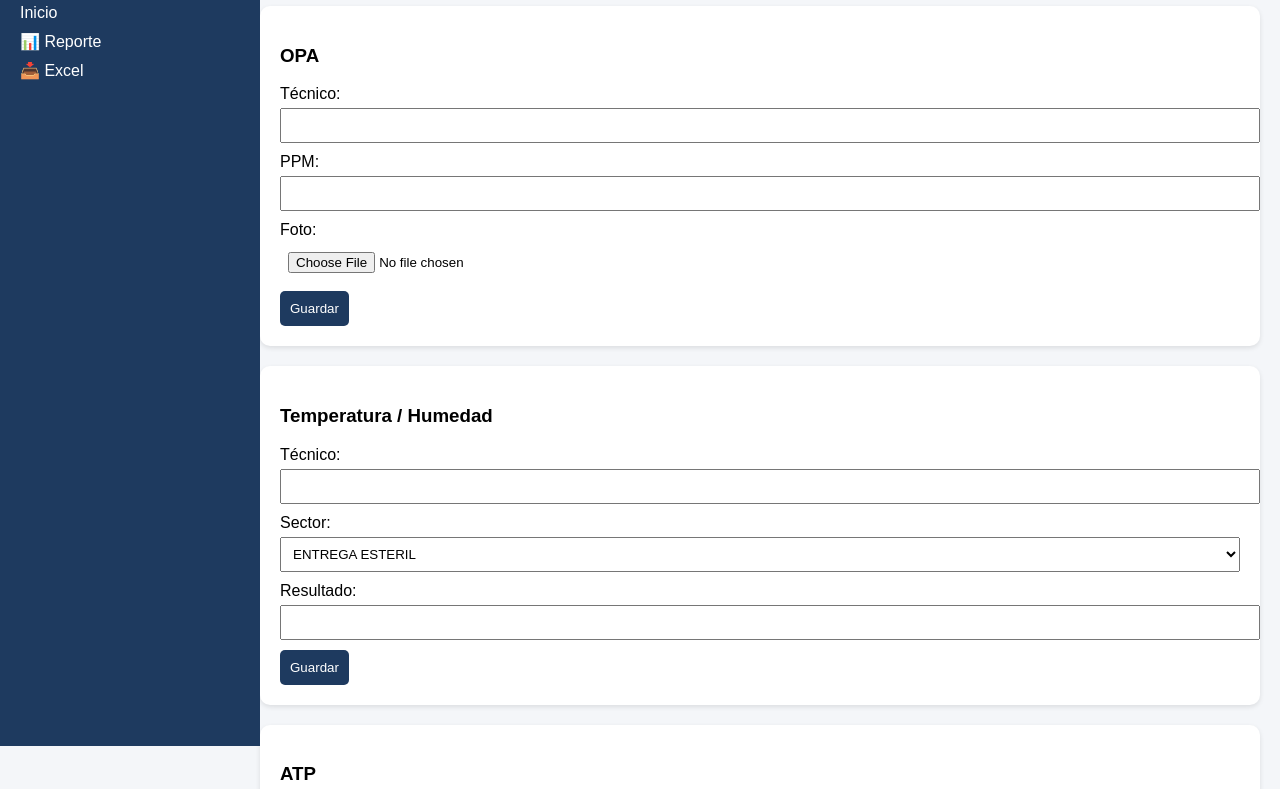
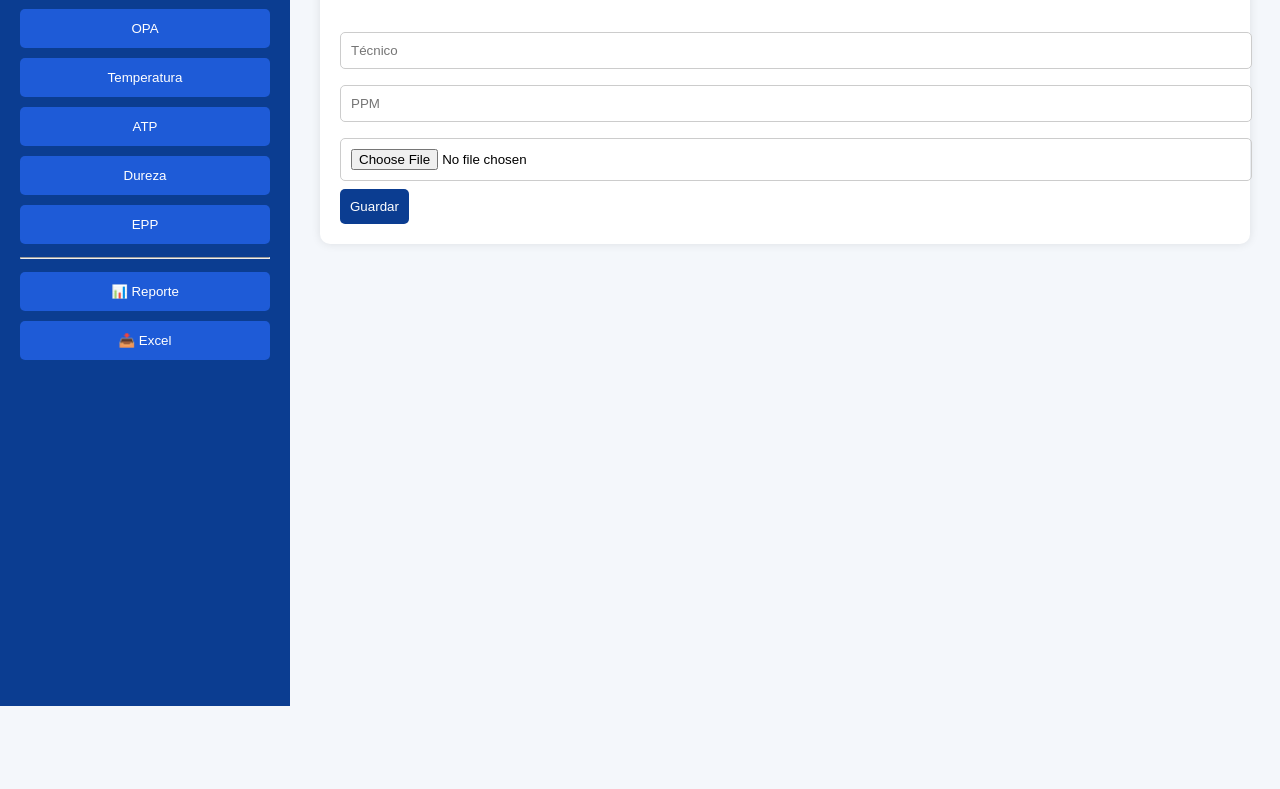
Before and after one commit to amantedaniel2-svg/control-esterilizacion, a website: page index.html in a window 1280 px wide. Shown: the part 94-883 px from the top of the page. After the commit the page ends 800 px from the top, so only its background shows below. Drawn offline with Linux system fonts and the light colour scheme.

Commit message:
Update index.html

```diff
--- a/index.html
+++ b/index.html
@@ -2,22 +2,25 @@
 <html lang="es">
 <head>
   <meta charset="UTF-8">
-<title>Control de Esterilización</title>
+  <title>Control Esterilización</title>
 
   <style>
     body {
       margin: 0;
       font-family: Arial, sans-serif;
-  background: #f4f6f9;
+      background: #f4f7fb;
+    }
+
+    .container {
+      display: flex;
+      height: 100vh;
     }
 
     /* SIDEBAR */
     .sidebar {
-  width: 220px;
-  height: 100vh;
-  background: #1e3a5f;
+      width: 250px;
+      background: #0b3d91;
       color: white;
-  position: fixed;
       padding: 20px;
     }
 
@@ -25,171 +28,154 @@ body {
       margin-bottom: 30px;
     }
 
-.sidebar a {
-  display: block;
+    .menu button {
+      width: 100%;
+      margin: 5px 0;
+      padding: 12px;
+      border: none;
+      background: #1e5bd7;
       color: white;
-  text-decoration: none;
-  margin: 10px 0;
+      cursor: pointer;
+      border-radius: 5px;
     }
 
-.sidebar a:hover {
-  text-decoration: underline;
+    .menu button:hover {
+      background: #163ea6;
     }
 
     /* MAIN */
     .main {
-  margin-left: 240px;
-  padding: 20px;
+      flex: 1;
+      padding: 30px;
+      overflow-y: auto;
     }
 
-/* CARDS */
     .card {
       background: white;
       padding: 20px;
+      border-radius: 10px;
+      box-shadow: 0 0 10px rgba(0,0,0,0.1);
       margin-bottom: 20px;
-  border-radius: 10px;
-  box-shadow: 0 2px 5px rgba(0,0,0,0.1);
     }
 
-h1 {
-  color: #1e3a5f;
+    input, select {
+      width: 100%;
+      padding: 10px;
+      margin: 8px 0;
+      border-radius: 5px;
+      border: 1px solid #ccc;
     }
 
-button {
-  background: #1e3a5f;
+    button.submit {
+      background: #0b3d91;
       color: white;
+      padding: 10px;
       border: none;
-  padding: 10px;
       border-radius: 5px;
       cursor: pointer;
     }
 
-button:hover {
-  background: #16304d;
-}
-
-input, select {
-  width: 100%;
-  padding: 8px;
-  margin: 5px 0 10px 0;
+    button.submit:hover {
+      background: #082c6c;
     }
   </style>
-
 </head>
 
 <body>
 
+<div class="container">
+
+  <!-- SIDEBAR -->
   <div class="sidebar">
     <h2>🏥 Esterilización</h2>
-  <a href="/">Inicio</a>
-  <a href="/reporte">📊 Reporte</a>
-  <a href="/excel">📥 Excel</a>
+
+    <div class="menu">
+      <button onclick="mostrar('opa')">OPA</button>
+      <button onclick="mostrar('temp')">Temperatura</button>
+      <button onclick="mostrar('atp')">ATP</button>
+      <button onclick="mostrar('dureza')">Dureza</button>
+      <button onclick="mostrar('epp')">EPP</button>
+
+      <hr>
+      <button onclick="window.location.href='/reporte'">📊 Reporte</button>
+      <button onclick="window.location.href='/excel'">📥 Excel</button>
+    </div>
   </div>
 
+  <!-- CONTENIDO -->
   <div class="main">
 
-<h1>Control Central de Esterilización</h1>
-
     <!-- OPA -->
-<div class="card">
-  <h3>OPA</h3>
+    <div id="opa" class="card">
+      <h2>OPA</h2>
       <form action="/opa" method="POST" enctype="multipart/form-data">
-    Técnico:
-    <input name="tecnico" required>
-
-    PPM:
-    <input type="number" step="0.01" name="ppm" required>
-
-    Foto:
+        <input name="tecnico" placeholder="Técnico">
+        <input name="ppm" placeholder="PPM">
         <input type="file" name="foto">
-
-    <button>Guardar</button>
+        <button class="submit">Guardar</button>
       </form>
     </div>
 
     <!-- TEMPERATURA -->
-<div class="card">
-  <h3>Temperatura / Humedad</h3>
+    <div id="temp" class="card" style="display:none;">
+      <h2>Temperatura</h2>
       <form action="/temperatura" method="POST">
-
-    Técnico:
-    <input name="tecnico">
-
-    Sector:
-    <select name="sector">
-      <option>ENTREGA ESTERIL</option>
-      <option>LAVADO</option>
-      <option>CIRUGIA</option>
-    </select>
-
-    Resultado:
-    <input name="resultado">
-
-    <button>Guardar</button>
+        <input name="tecnico" placeholder="Técnico">
+        <input name="sector" placeholder="Sector">
+        <input name="resultado" placeholder="Resultado">
+        <button class="submit">Guardar</button>
       </form>
     </div>
 
     <!-- ATP -->
-<div class="card">
-  <h3>ATP</h3>
+    <div id="atp" class="card" style="display:none;">
+      <h2>ATP</h2>
       <form action="/atp" method="POST" enctype="multipart/form-data">
-
-    Técnico:
-    <input name="tecnico">
-
-    Ubicación:
-    <input name="ubicacion">
-
-    Resultado:
-    <input name="resultado">
-
-    Foto:
+        <input name="tecnico" placeholder="Técnico">
+        <input name="ubicacion" placeholder="Ubicación">
+        <input name="resultado" placeholder="Resultado">
         <input type="file" name="foto">
-
-    <button>Guardar</button>
+        <button class="submit">Guardar</button>
       </form>
     </div>
 
     <!-- DUREZA -->
-<div class="card">
-  <h3>Dureza de Agua</h3>
+    <div id="dureza" class="card" style="display:none;">
+      <h2>Dureza</h2>
       <form action="/dureza" method="POST" enctype="multipart/form-data">
-
-    Técnico:
-    <input name="tecnico">
-
-    Resultado:
+        <input name="tecnico" placeholder="Técnico">
         <select name="cumple">
           <option>CUMPLE</option>
           <option>NO CUMPLE</option>
         </select>
-
-    Foto:
         <input type="file" name="foto">
-
-    <button>Guardar</button>
+        <button class="submit">Guardar</button>
       </form>
     </div>
 
     <!-- EPP -->
-<div class="card">
-  <h3>Control EPP</h3>
+    <div id="epp" class="card" style="display:none;">
+      <h2>EPP</h2>
       <form action="/epp" method="POST">
-
-    Técnico:
-    <input name="tecnico">
-
+        <input name="tecnico" placeholder="Técnico">
         <label><input type="checkbox" name="cofia"> Cofia</label><br>
         <label><input type="checkbox" name="guantes"> Guantes</label><br>
         <label><input type="checkbox" name="antiparras"> Antiparras</label><br>
         <label><input type="checkbox" name="delantal"> Delantal</label><br>
         <label><input type="checkbox" name="botas"> Botas</label><br>
-
-    <button>Guardar</button>
+        <button class="submit">Guardar</button>
       </form>
     </div>
 
   </div>
+</div>
+
+<script>
+function mostrar(id) {
+  document.querySelectorAll(".card").forEach(c => c.style.display = "none");
+  document.getElementById(id).style.display = "block";
+}
+</script>
 
 </body>
 </html>
```
Lines whose indentation alone changed are shown as unchanged.
